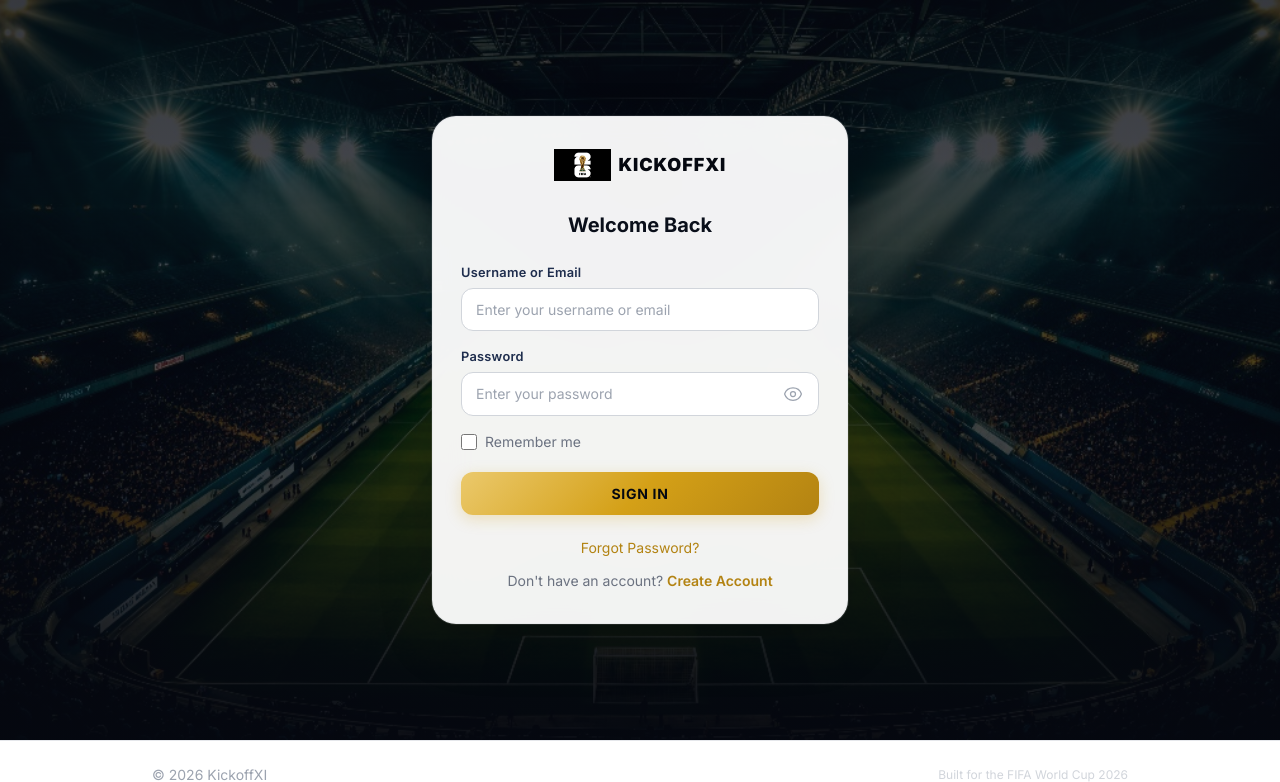
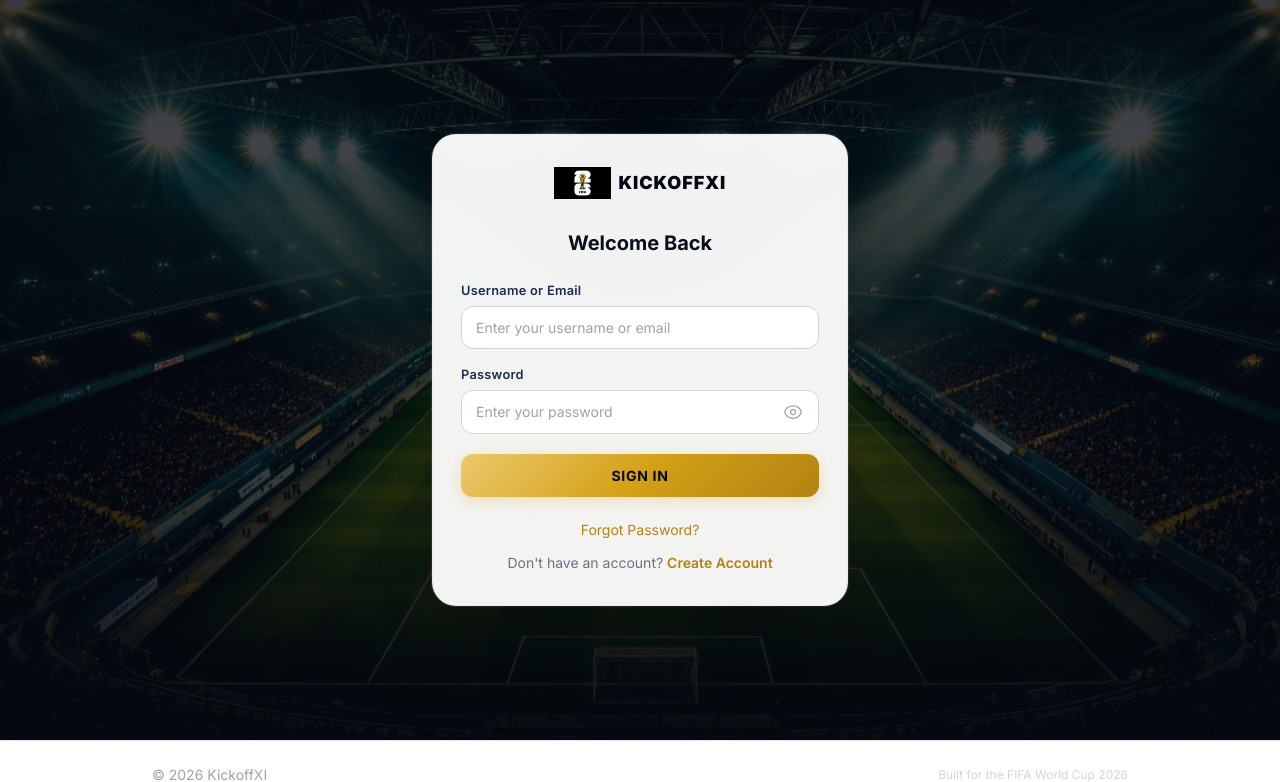
Before and after one commit to SadmanSakibKhan11/KickoffXI, a Flask app: page /signin in a window 1280 px wide. Shown: the part 57-839 px from the top of the page. Run offline with Flask 3, Linux system fonts and the light colour scheme; some libraries are stand-ins or nearby versions.

Commit message:
feat: implement authentication routes, sign-in template, and styling while removing session lifetime configuration

```diff
--- a/app/auth_routes.py
+++ b/app/auth_routes.py
@@ -160,7 +160,6 @@ def signin():
 
     identifier = (request.form.get('identifier') or '').strip()
     password = request.form.get('password', '')
-    remember = request.form.get('remember') == 'on'
 
     errors = {}
 
@@ -185,11 +184,6 @@ def signin():
     session.clear()
     session['user_id'] = user['id']
     session['username'] = user['username']
-
-    if remember:
-        session.permanent = True
-    else:
-        session.permanent = False
 
     # Redirect to original page if 'next' was specified
     next_url = request.args.get('next') or request.form.get('next')
--- a/config.py
+++ b/config.py
@@ -10,7 +10,6 @@ Usage:
 """
 
 import os
-from datetime import timedelta
 from dotenv import load_dotenv
 
 # Base directory of the project (used for resolving relative paths)
@@ -37,9 +36,6 @@ class Config:
     # Session security
     SESSION_COOKIE_HTTPONLY = True
     SESSION_COOKIE_SAMESITE = 'Lax'
-    PERMANENT_SESSION_LIFETIME = timedelta(
-        seconds=int(os.environ.get('PERMANENT_SESSION_LIFETIME', 2592000))
-    )
 
     # Gmail SMTP configuration (for password reset OTP emails)
     MAIL_SERVER = os.getenv('MAIL_SERVER', 'smtp.gmail.com')
--- a/static/css/auth.css
+++ b/static/css/auth.css
@@ -148,22 +148,6 @@
 
 .dark .auth-password-toggle:hover {
     color: #8d9fcf;
-}
-
-/* ============================================
-   Auth Checkbox
-   ============================================ */
-.auth-checkbox {
-    width: 1rem;
-    height: 1rem;
-    border: 1.5px solid #d1d5db;
-    border-radius: 0.25rem;
-    accent-color: #d4a017;
-    cursor: pointer;
-}
-
-.dark .auth-checkbox {
-    border-color: #1e2d4d;
 }
 
 /* ============================================
--- a/templates/signin.html
+++ b/templates/signin.html
@@ -86,16 +86,8 @@
                     {% endif %}
                 </div>
 
-                <!-- Remember Me -->
-                <div class="flex items-center justify-between mb-5">
-                    <label class="flex items-center gap-2 cursor-pointer">
-                        <input type="checkbox" name="remember" class="auth-checkbox">
-                        <span class="text-sm text-gray-500 dark:text-gray-400">Remember me</span>
-                    </label>
-                </div>
-
                 <!-- Submit -->
-                <button type="submit" class="auth-btn w-full">
+                <button type="submit" class="auth-btn w-full mt-1">
                     Sign In
                 </button>
             </form>
```
Also changed, not shown: instance/saved_squads.db, 1 other file.
